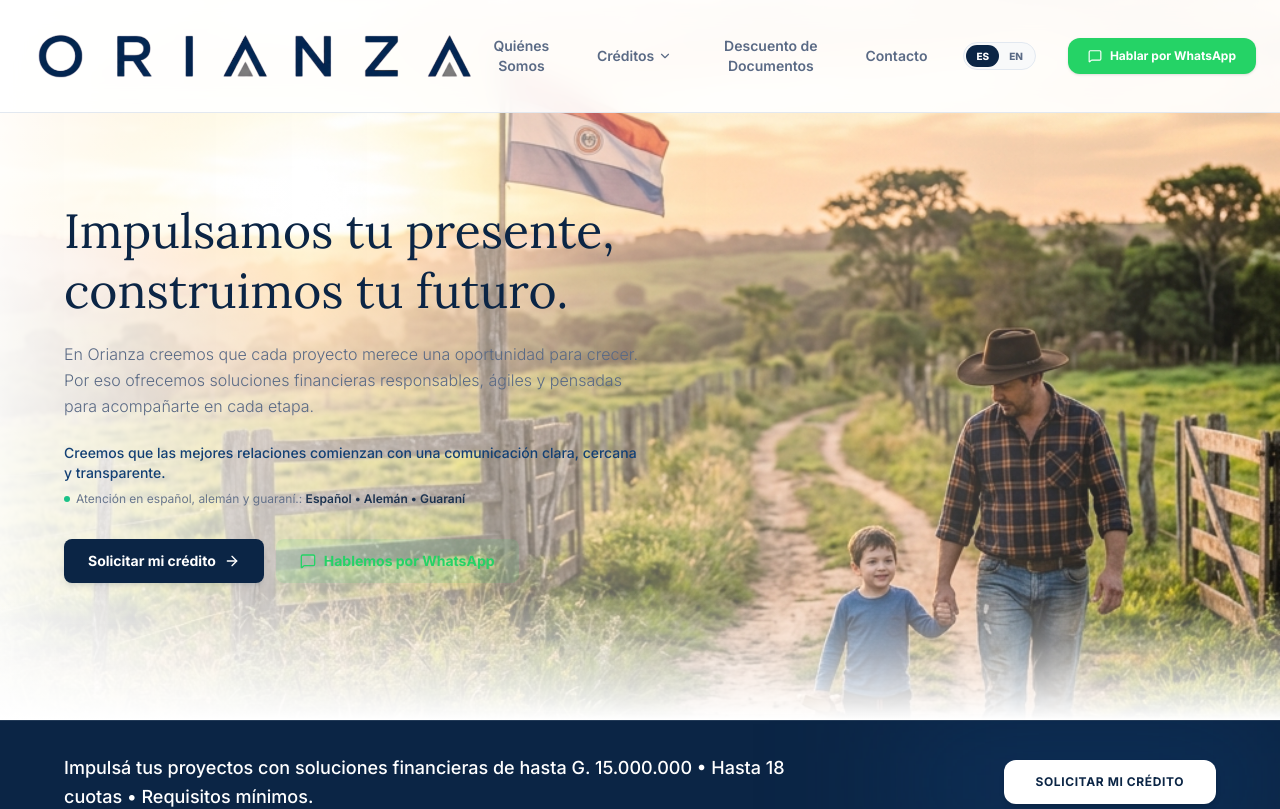
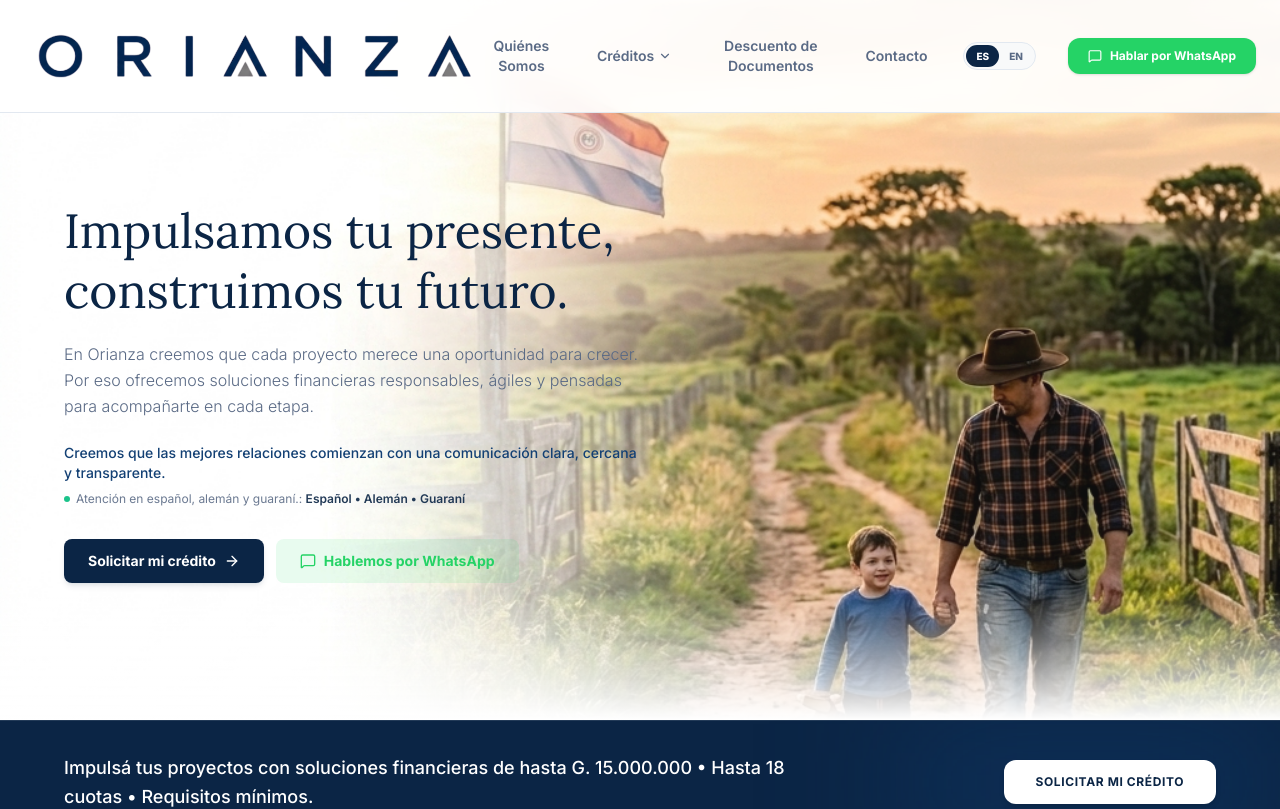
Before and after one commit to Guillermozar/Financiera-Cami-R, a React (Vite) app: page / in a window 1280 px wide. Shown: the top 809 px of the page. Built offline with nearby package versions, Linux system fonts and the light colour scheme.

Commit message:
diseño(hero): usar nueva imagen de fondo con lateral izquierdo blanco integrado

```diff
--- a/src/components/Hero.jsx
+++ b/src/components/Hero.jsx
@@ -1,7 +1,7 @@
 import { MessageSquare, ArrowRight } from 'lucide-react';
 import { useLanguage } from '../context/LanguageContext';
 import { getWhatsAppLink } from '../config';
-import heroBgUrl from '../assets/hero_bg.png';
+import heroBgUrl from '../assets/hero_bg_white_left.png';
 
 /**
  * Hero Section component.
@@ -28,8 +28,7 @@ export default function Hero({ onOpenModal }) {
           alt="Orianza Campo"
           className="w-full h-full object-cover object-[70%_center] opacity-95"
         />
-        {/* Horizontal overlay for text readability - matching the client's reference for mobile */}
-        <div className="absolute inset-0 bg-linear-to-r from-white via-white/80 to-transparent lg:from-white/95 lg:via-white/30 lg:to-transparent" />
+        {/* The image itself now contains the white gradient on the left side, so no additional horizontal CSS overlay is needed. */}
         {/* Vertical overlay to blend with the bottom page sections */}
         <div className="absolute inset-x-0 bottom-0 h-32 bg-linear-to-t from-white to-transparent" />
       </div>
```
Also changed, not shown: src/assets/hero_bg_white_left.png (added).
